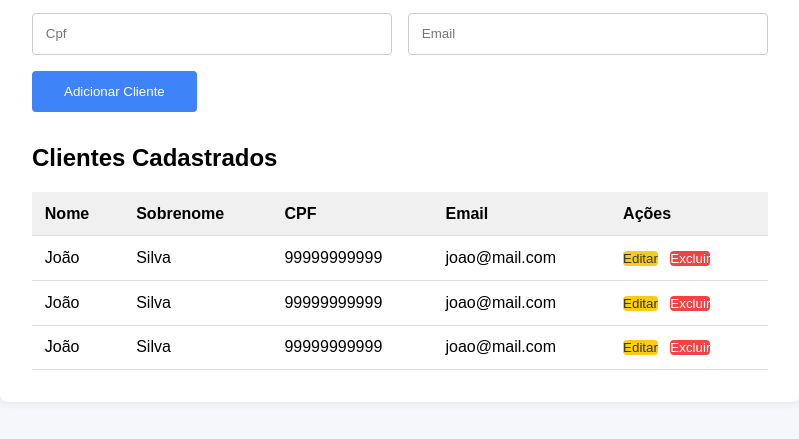
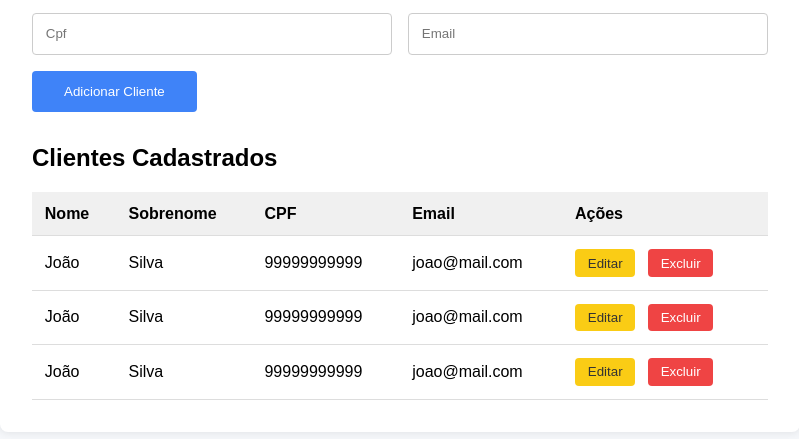
Before and after one commit to rodrigoamb/clientes-dom-ter-manha, a plain HTML site: page index.html in a window 1280 px wide. Shown: the part 167-606 px from the top of the page, without its empty margins (240-1039 px from the left). Drawn offline with Linux system fonts and the light colour scheme.

Commit message:
ajuste botao

```diff
--- a/style.css
+++ b/style.css
@@ -73,7 +73,7 @@ th {
 }
 
 .acoes button {
-  padding: 0.4rm 0.8rem;
+  padding: 0.4rem 0.8rem;
   margin-right: 0.5rem;
   border: none;
   border-radius: 0.25rem;
```
